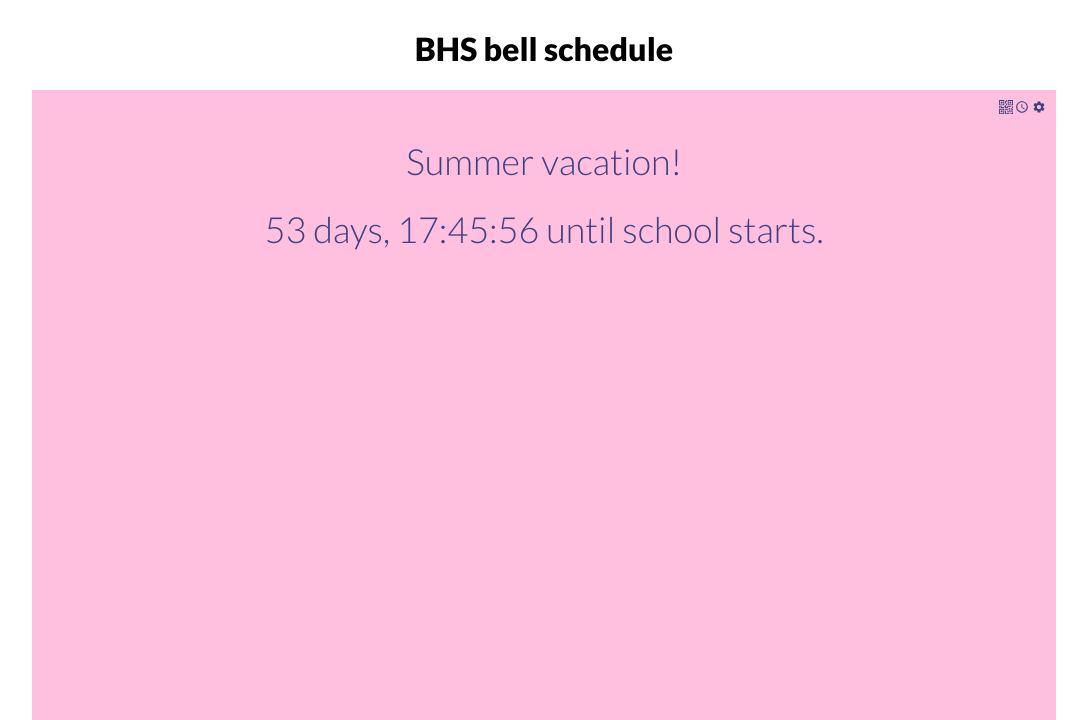
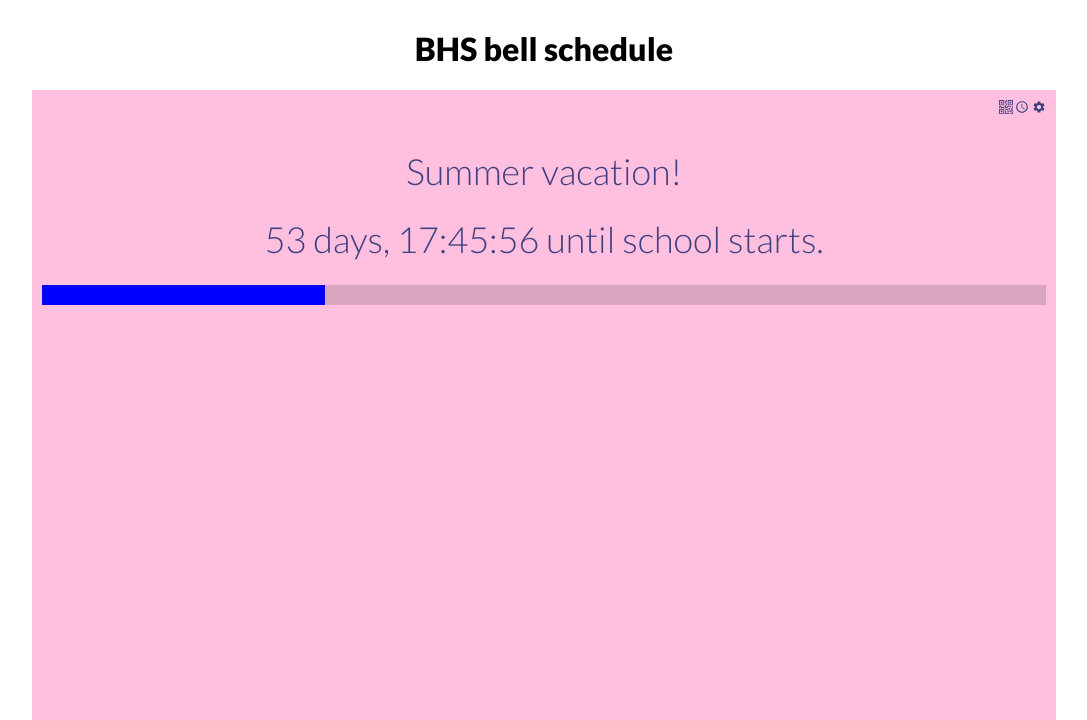
Before and after one commit to gigamonkey/bells, a plain HTML site: page index.html in a window 1280 px wide. Shown: the top 720 px of the page, without its empty margins (96-1183 px from the left). Drawn offline with Linux system fonts and the light colour scheme.

Commit message:
Add progress bar for summer vacation.

```diff
--- a/bells.js
+++ b/bells.js
@@ -1,4 +1,4 @@
-import { calendar, nextCalendar, getZero, getSeventh, setZero, setSeventh  } from './calendar.js';
+import { calendar, summer, nextCalendar, getZero, getSeventh, setZero, setSeventh  } from './calendar.js';
 import { timestring, hours, hhmmss, parseTime, timeCountdown } from './datetime.js';
 import { $, $$, text } from './dom.js';
 
@@ -124,6 +124,7 @@ const summerCountdown = (t) => {
     $('#summer').style.display = 'block';
     $('#main').style.display = 'none';
     $('#noCalendar').style.display = 'none';
+    updateSummerProgress(t);
   } else {
     $('#noCalendar').style.display = 'block';
     $('#main').style.display = 'none';
@@ -194,6 +195,11 @@ const updateTodayProgress = (t, s) => {
   updateProgressBar('todaybar', start, end, t);
 };
 
+const updateSummerProgress = (t) => {
+  const { start, end } = summer(t);
+  updateProgressBar('summerbar', start, end, t);
+};
+
 const updateCountdown = (t, cal, s) => {
   const inSchool = cal.duringSchool(t, s);
   const left = cal.schoolDaysLeft(t, s);
--- a/calendar.js
+++ b/calendar.js
@@ -47,6 +47,25 @@ if (extraPeriods === null) {
  */
 const calendar = (t) => {
   return calendars.map((d) => new Calendar(d, extraPeriods)).find((c) => c.isInCalendar(t));
+};
+
+/**
+ * Get just the start and end timestamps for the summer.
+ */
+const summer = (t) => {
+  const cals = calendars.map((d) => new Calendar(d, extraPeriods));
+
+  return {
+    start: cals
+      .map(c => c.endOfYear())
+      .filter(e => e < t)
+      .reduce((max, e) => Math.max(max, e), -Infinity),
+
+    end: cals
+      .map(c => c.startOfYear())
+      .filter(s => s > t)
+      .reduce((min, e) => Math.min(min, e), Infinity)
+  };
 };
 
 /**
@@ -437,4 +456,4 @@ class Interval {
   }
 }
 
-export { calendar, nextCalendar, getZero, getSeventh, setZero, setSeventh };
+export { calendar, summer, nextCalendar, getZero, getSeventh, setZero, setSeventh };
--- a/index.html
+++ b/index.html
@@ -83,6 +83,7 @@
         Summer vacation!
       </div>
       <div id="untilSchool" class="display"></div>
+      <div id="summerbar" class="bar"></div>
     </div>
     <div id="main">
       <div id="period" class="display"></div>
--- a/style.css
+++ b/style.css
@@ -25,7 +25,7 @@ h1 {
     color: rgba(64, 64, 128, 1);
 }
 
-#configuration, #main {
+#configuration, #main, #summer {
     text-align: center;
     padding: 10px;
     margin: 0;
@@ -105,3 +105,7 @@ span.togo {
   width: 12px;
   vertical-align: middle;
 }
+
+#summerbar {
+  margin-top: 12px;
+}
```
